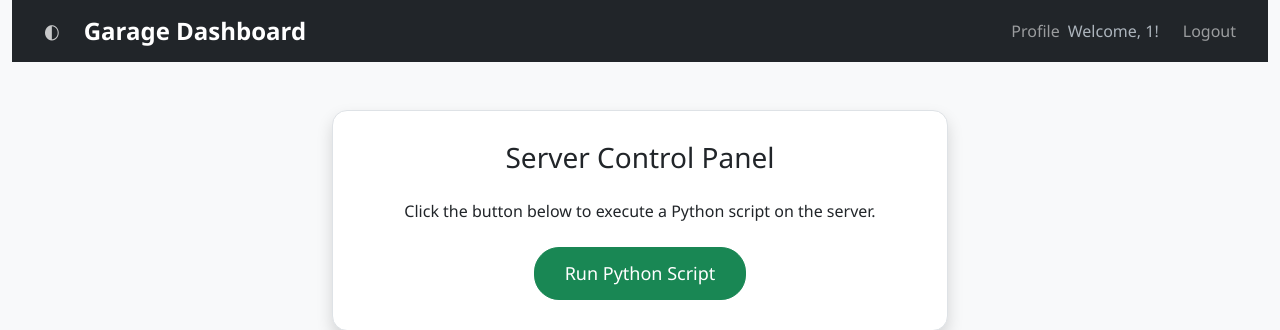
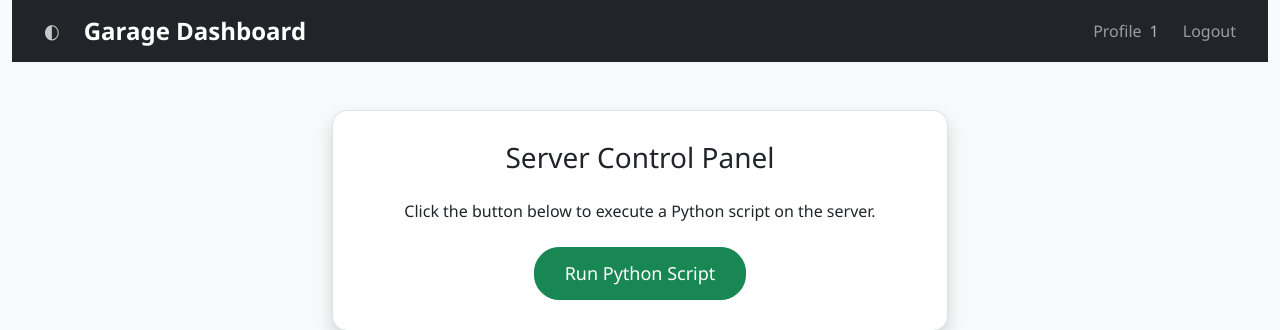
Before and after one commit to ozeltser/garage, a Flask app: page / in a window 1280 px wide. Shown: the top 330 px of the page. Run offline with Flask 3, Linux system fonts and the light colour scheme; the visitor is signed in with stand-in values (Sample User, id 1); parts of the project's set-up code (start-up, migrations or seed data) failed here and were passed over.

Commit message:
Remove "Welcome" prefix from username display in dashboard navbar (#13)
* Initial plan

* Remove 'Welcome, ' text from dashboard navbar

Co-authored-by: ozeltser <37007805+ozeltser@users.noreply.github.com>

---------

Co-authored-by: copilot-swe-agent[bot] <198982749+Copilot@users.noreply.github.com>
Co-authored-by: ozeltser <37007805+ozeltser@users.noreply.github.com>

```diff
--- a/templates/dashboard.html
+++ b/templates/dashboard.html
@@ -13,7 +13,7 @@
                 <span class="navbar-brand">Garage Dashboard</span>
                 <div class="navbar-nav ms-auto">
                     <a class="nav-link" href="{{ url_for('profile') }}">Profile</a>
-                    <span class="navbar-text me-3">Welcome, {{ current_user.id }}!</span>
+                    <span class="navbar-text me-3">{{ current_user.id }}</span>
                     <a class="nav-link" href="{{ url_for('logout') }}">Logout</a>
                 </div>
             </div>
```
